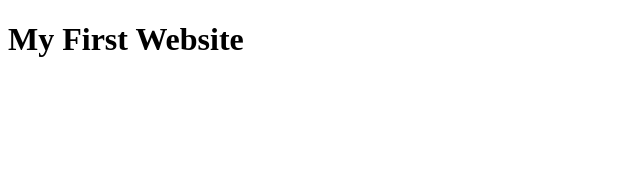
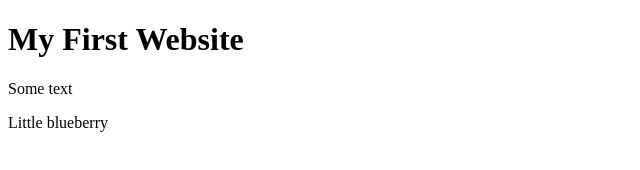
Before and after one commit to Briasmit/first-website, a plain HTML site: page index.html in a window 1280 px wide. Shown: the whole page, without its empty margins (0-640 px from the left). Drawn offline with Linux system fonts and the light colour scheme.

Commit message:
Update index.html

```diff
--- a/index.html
+++ b/index.html
@@ -8,5 +8,7 @@
 </head>
 <body>
  <h1>My First Website</h1>
+ <p>Some text</p>
+ <p>Little blueberry</p>
 </body>
 </html>
```
